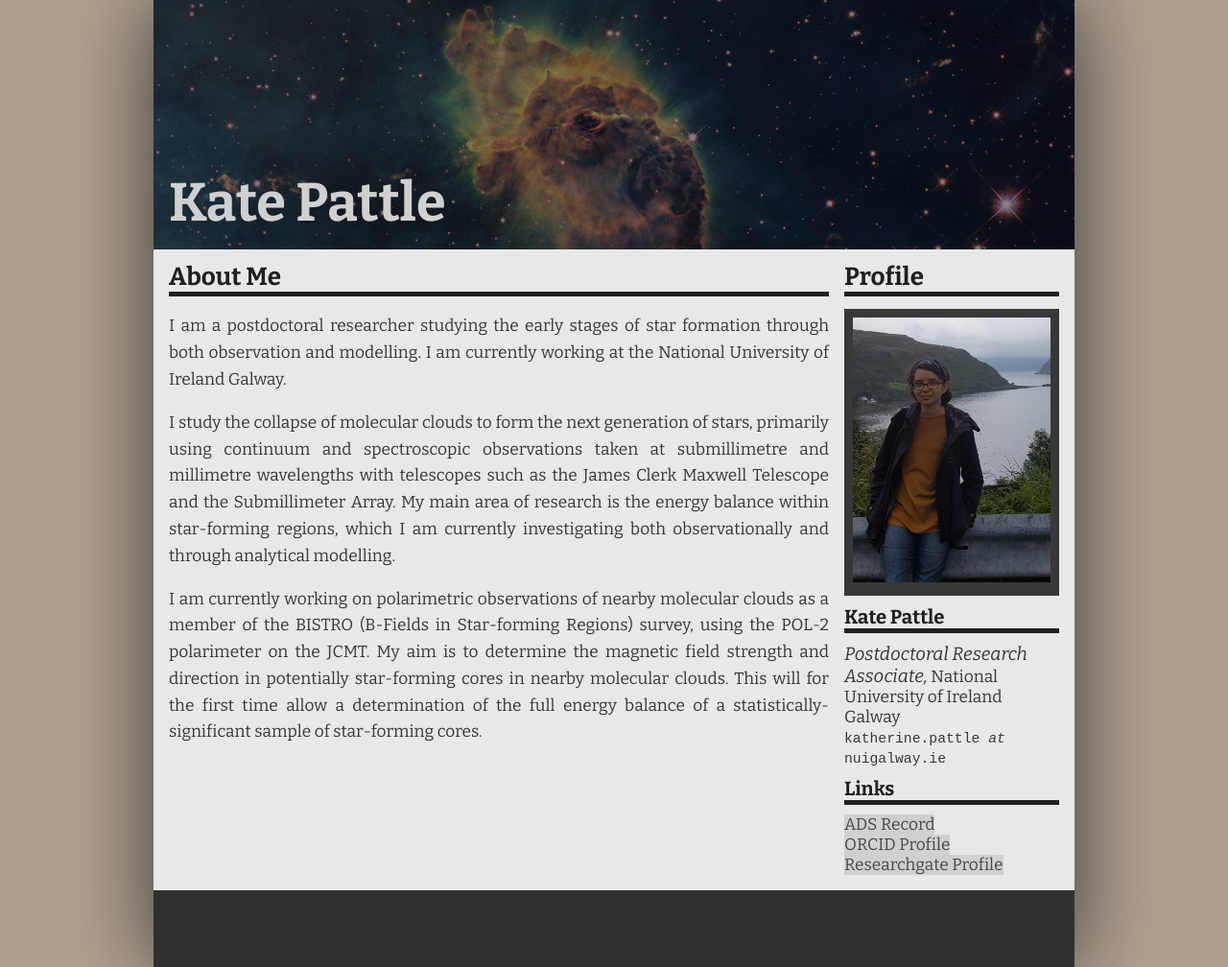
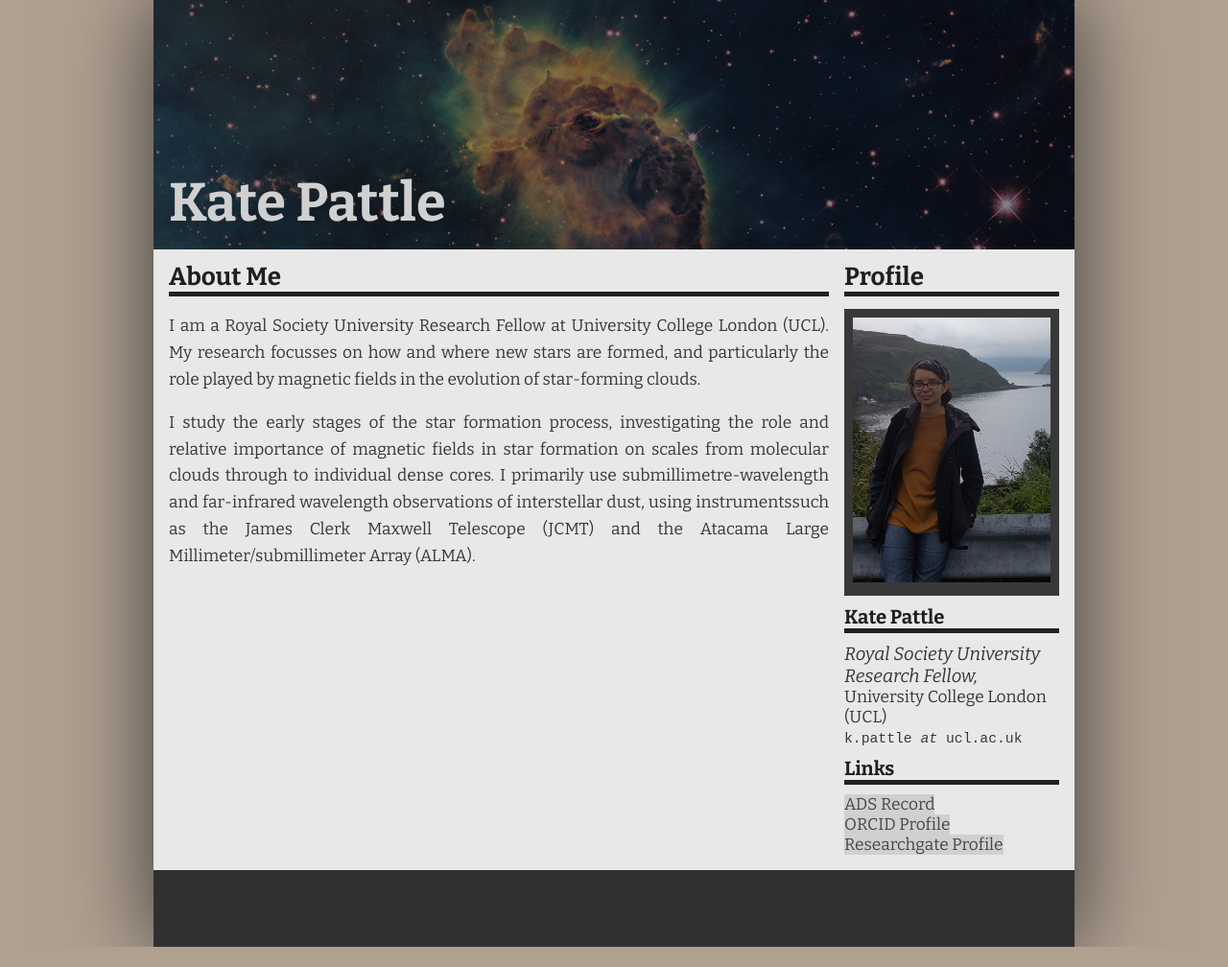
Before and after one commit to KatePattle/KatePattle.github.io, a plain HTML site: page index.html in a window 1280 px wide. Shown: the whole page at 96% size. After the commit the page ends 987 px from the top, so only its background shows below. Drawn offline with nearby package versions, Linux system fonts and the light colour scheme.

Commit message:
Update index.html

```diff
--- a/index.html
+++ b/index.html
@@ -99,11 +99,9 @@
           <h2>About Me</h2>
 
 
-          <p>I am a postdoctoral researcher studying the early stages of star formation through both observation and modelling.  I am currently working at the National University of Ireland Galway.</p>
+          <p>I am a Royal Society University Research Fellow at University College London (UCL).  My research focusses on how and where new stars are formed, and particularly the role played by magnetic fields in the evolution of star-forming clouds.</p>
 
-	  <p>I study the collapse of molecular clouds to form the next generation of stars, primarily using continuum and spectroscopic observations taken at submillimetre and millimetre wavelengths with telescopes such as the James Clerk Maxwell Telescope and the Submillimeter Array.  My main area of research is the energy balance within star-forming regions, which I am currently investigating both observationally and through analytical modelling.</p>
-
-	  <p>I am currently working on polarimetric observations of nearby molecular clouds as a member of the BISTRO (B-Fields in Star-forming Regions) survey, using the POL-2 polarimeter on the JCMT.  My aim is to determine the magnetic field strength and direction in potentially star-forming cores in nearby molecular clouds.  This will for the first time allow a determination of the full energy balance of a statistically-significant sample of star-forming cores.</p>
+	  <p>I study the early stages of the star formation process, investigating the role and relative importance of magnetic fields in star formation on scales from molecular clouds through to individual dense cores.  I primarily use submillimetre-wavelength and far-infrared wavelength observations of interstellar dust, using instrumentssuch as the James Clerk Maxwell Telescope (JCMT) and the Atacama Large Millimeter/submillimeter Array (ALMA). </p>
 
 	    <!-- <sup>3</sup> <b>interstellar</b> <i>diffuse nebulae</i> -->
             <!-- <a href="http://en.wikipedia.org/wiki/Merger">mergers</a> -->
@@ -131,9 +129,9 @@
           <div class="info">
 
             <h3>Kate Pattle</h3>
-            <span class="job">Postdoctoral Research Associate</span>
-            <span class="uni">National University of Ireland Galway</span><br>
-            <span class="email">katherine.pattle <i>at</i> nuigalway.ie</span>
+            <span class="job">Royal Society University Research Fellow</span>
+            <span class="uni">University College London (UCL)</span><br>
+            <span class="email">k.pattle <i>at</i> ucl.ac.uk</span>
 
           </div>
 
```
